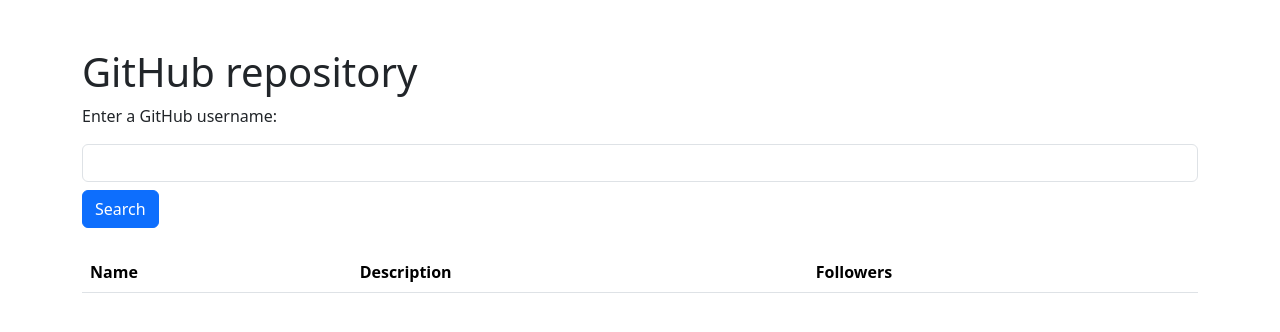
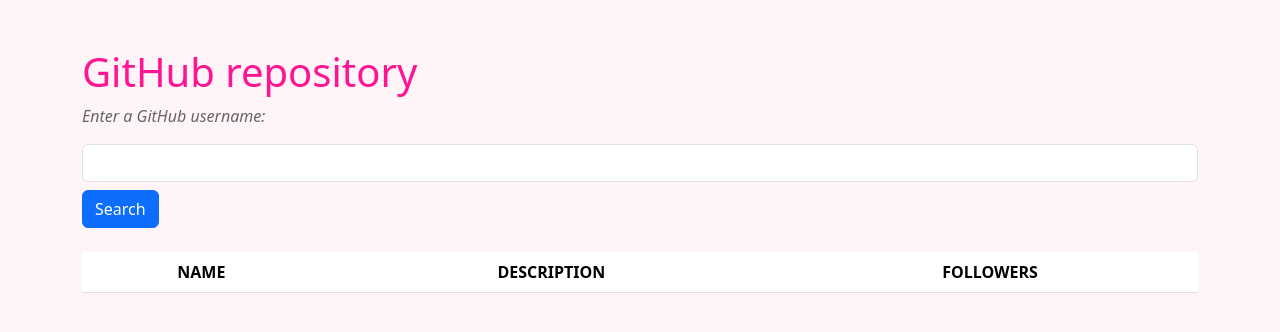
Before and after one commit to leiregm/website, a plain HTML site: page index.html in a window 1280 px wide. Drawn offline with nearby package versions, Linux system fonts and the light colour scheme.

Commit message:
version final

```diff
--- a/index.html
+++ b/index.html
@@ -5,20 +5,34 @@
     <meta charset="UTF-8">
     <title>repository</title>
     <link href="https://cdn.jsdelivr.net/npm/bootstrap@5.3.8/dist/css/bootstrap.min.css" rel="stylesheet">
+    <style>
+        body {
+            background-color: #fff5f8;
+            color: #333333;
+        }
+
+        h1 {
+            color: deeppink;
+        }
+
+        p {
+            color: #666666;
+        }
+    </style>
 </head>
 
 <body>
     <div class="container mt-5">
         <h1>GitHub repository</h1>
-        <p>Enter a GitHub username:</p>
+        <p><i>Enter a GitHub username:</i></p>
         <input type="text" id="username" class="form-control" >
         <button id="searchButton" class="btn btn-primary mt-2">Search</button>
         <table class="table table-striped mt-4">
             <thead>
-            <tr>
-                <th>Name</th>
-                <th>Description</th>
-                <th>Followers</th>
+            <tr class="text-center">
+                <th>NAME</th>
+                <th>DESCRIPTION</th>
+                <th>FOLLOWERS</th>
             </tr>
             </thead>
 
```
